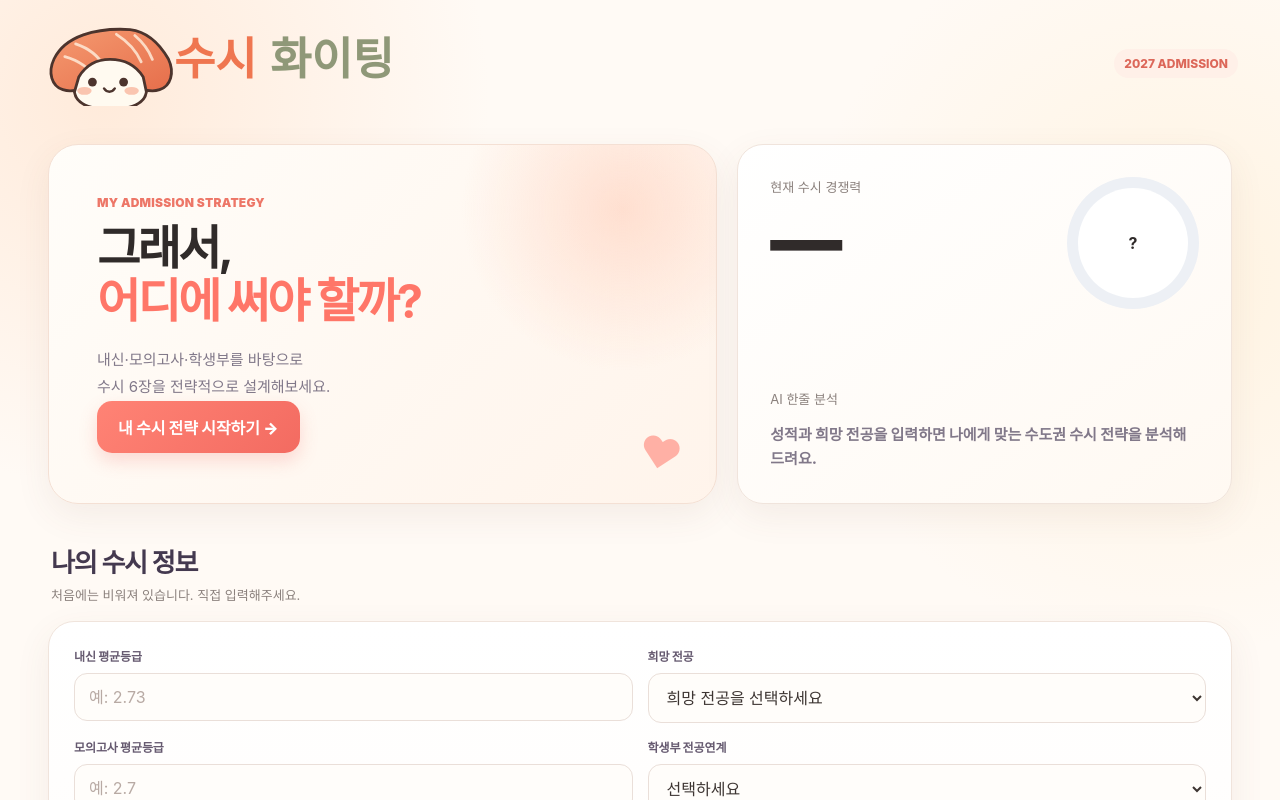
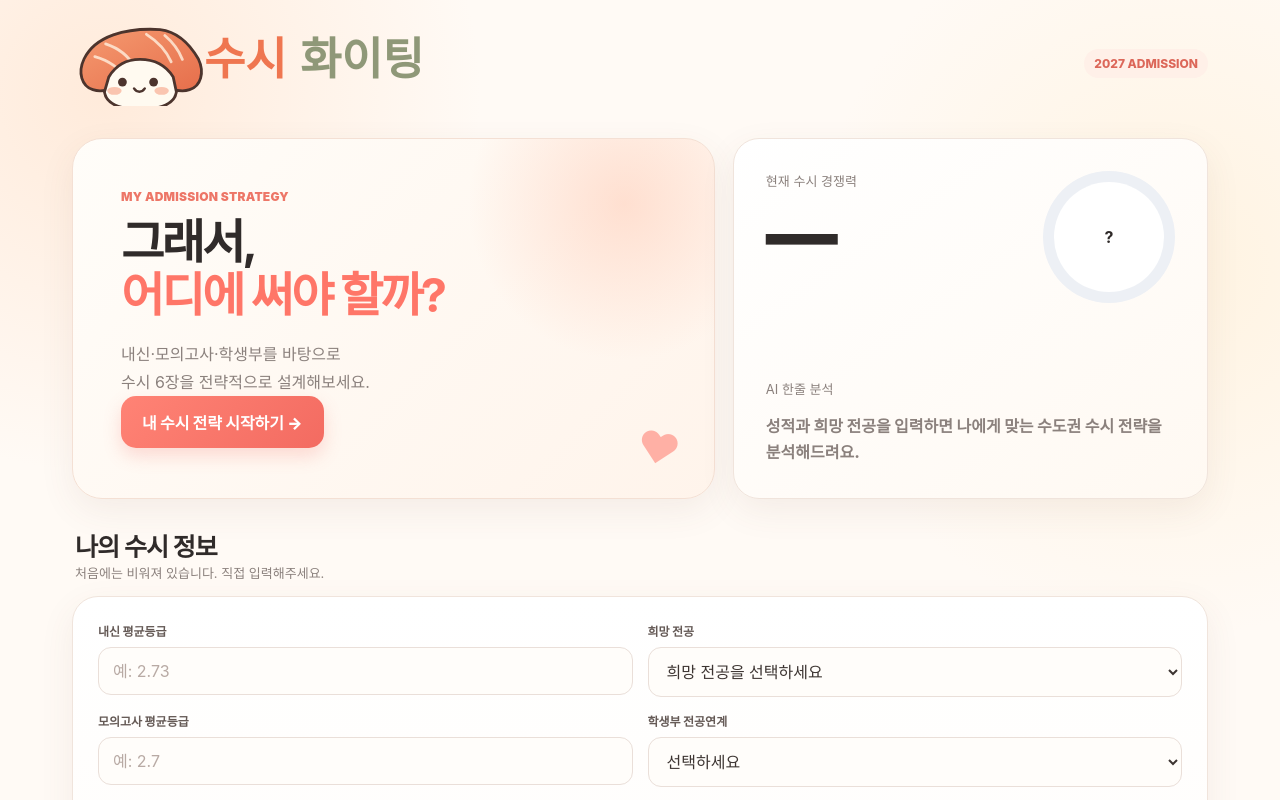
Before and after one commit to sooyachoco/2027-susi, a Next.js app: page /susi in a window 1280 px wide. Shown: the top 800 px of the page. Built offline with nearby package versions, Linux system fonts and the light colour scheme.

Commit message:
style: isolate regular planner theme from legacy susi

```diff
--- a/app/globals.css
+++ b/app/globals.css
@@ -267,7 +267,7 @@ main { padding: 18px 22px 70px; }
     radial-gradient(ellipse at 60% 75%, rgba(255, 235, 193, .22), transparent 30%),
     #fffaf8;
 }
-.app { max-width: 1240px; }
+.regular-home.app { max-width: 1240px; }
 .regular-home .topbar {
   padding: 20px 28px 17px;
   backdrop-filter: blur(16px);
@@ -282,9 +282,9 @@ main { padding: 18px 22px 70px; }
   background: linear-gradient(145deg, #a996df, #f29b9b);
   box-shadow: 0 7px 16px rgba(170, 143, 206, .24);
 }
-.topbar strong { color: #43374f; letter-spacing: -1px; }
-main { padding: 24px 28px 78px; }
-.hero { gap: 20px; align-items: stretch; }
+.regular-home .topbar strong { color: #43374f; letter-spacing: -1px; }
+.regular-home main { padding: 24px 28px 78px; }
+.regular-home .hero { gap: 20px; align-items: stretch; }
 .regular-home .heroCopy {
   min-height: 390px;
   padding: 48px 52px;
@@ -337,8 +337,8 @@ main { padding: 24px 28px 78px; }
   background-clip: text;
   -webkit-text-fill-color: transparent;
 }
-.hero p { max-width: 610px; color: #817889; font-size: 15px; line-height: 1.85; }
-.heroPills { display: flex; flex-wrap: wrap; gap: 8px; margin-top: 23px; }
+.regular-home .hero p { max-width: 610px; color: #817889; font-size: 15px; line-height: 1.85; }
+.regular-home .heroPills { display: flex; flex-wrap: wrap; gap: 8px; margin-top: 23px; }
 .regular-home .heroPills span {
   padding: 8px 12px;
   border: 1px solid rgba(232,218,235,.9);
@@ -352,9 +352,9 @@ main { padding: 24px 28px 78px; }
   display: flex; align-items: center; gap: 10px;
   margin-top: 25px; color: #8f8493; font-size: 11px;
 }
-.heroDataLine strong { color: #64566f; font-size: 12px; }
-.heroDataLine i { width: 3px; height: 3px; border-radius: 50%; background: #c5b7ce; }
-.heroDataLine span { margin-left: 3px; color: #a69ba9; }
+.regular-home .heroDataLine strong { color: #64566f; font-size: 12px; }
+.regular-home .heroDataLine i { width: 3px; height: 3px; border-radius: 50%; background: #c5b7ce; }
+.regular-home .heroDataLine span { margin-left: 3px; color: #a69ba9; }
 .regular-home .scoreHero {
   min-height: 390px;
   padding: 30px;
@@ -376,14 +376,14 @@ main { padding: 24px 28px 78px; }
   font-size: 104px;
   filter: none;
 }
-.scoreCardTop { display: flex; justify-content: space-between; align-items: center; position: relative; z-index: 1; }
+.regular-home .scoreCardTop { display: flex; justify-content: space-between; align-items: center; position: relative; z-index: 1; }
 .regular-home .scoreCardIcon {
   display: grid; place-items: center; width: 40px; height: 40px;
   border-radius: 14px; background: rgba(255,255,255,.68);
   color: #a18acb; font-size: 22px;
 }
-.scoreCardLabel { color: #9b8eae; font-size: 10px; font-weight: 900; letter-spacing: .16em; }
-.scoreHero .muted { margin-top: 30px; color: #80738f; font-weight: 700; }
+.regular-home .scoreCardLabel { color: #9b8eae; font-size: 10px; font-weight: 900; letter-spacing: .16em; }
+.regular-home .scoreHero .muted { margin-top: 30px; color: #80738f; font-weight: 700; }
 .regular-home .bigScore {
   margin: 4px 0 0;
   color: #7563a5;
@@ -391,17 +391,17 @@ main { padding: 24px 28px 78px; }
   line-height: 1;
   letter-spacing: -6px;
 }
-.scoreCardCaption { color: #746983; font-size: 14px; font-weight: 800; }
-.scoreCardFoot { display: flex; gap: 8px; margin-top: 25px; position: relative; z-index: 1; }
+.regular-home .scoreCardCaption { color: #746983; font-size: 14px; font-weight: 800; }
+.regular-home .scoreCardFoot { display: flex; gap: 8px; margin-top: 25px; position: relative; z-index: 1; }
 .regular-home .scoreCardFoot span {
   min-width: 52px; padding: 8px 12px; text-align: center;
   border: 1px solid rgba(255,255,255,.7); border-radius: 11px;
   background: rgba(255,255,255,.46); color: #8a7a9e; font-size: 11px; font-weight: 900;
 }
-.section { margin-top: 38px; }
-.sectionHead { margin-bottom: 17px; }
-.section h2 { color: #44394f; font-size: 26px; letter-spacing: -1.2px; }
-.sectionHead .muted { margin-top: 6px; }
+.regular-home .section { margin-top: 38px; }
+.regular-home .sectionHead { margin-bottom: 17px; }
+.regular-home .section h2 { color: #44394f; font-size: 26px; letter-spacing: -1.2px; }
+.regular-home .sectionHead .muted { margin-top: 6px; }
 .regular-home .panel {
   border: 1px solid #eee6f0;
   border-radius: 23px;
@@ -419,8 +419,8 @@ main { padding: 24px 28px 78px; }
   border-radius: 17px;
   background: linear-gradient(100deg, #faf6ff, #fff8f5);
 }
-.field { gap: 9px; }
-.field label { color: #665a70; font-size: 12px; letter-spacing: -.1px; }
+.regular-home .field { gap: 9px; }
+.regular-home .field label { color: #665a70; font-size: 12px; letter-spacing: -.1px; }
 .regular-home .field input, .regular-home .field select {
   min-height: 48px;
   padding: 13px 15px;
@@ -441,16 +441,16 @@ main { padding: 24px 28px 78px; }
   box-shadow: 0 9px 20px rgba(177,143,214,.24);
   letter-spacing: -.2px;
 }
-.primary:hover:not(:disabled) { box-shadow: 0 13px 25px rgba(177,143,214,.3); }
+.regular-home .primary:hover:not(:disabled) { box-shadow: 0 13px 25px rgba(177,143,214,.3); }
 .regular-home .secondary {
   border-color: #e9e0ed;
   border-radius: 12px;
   background: rgba(255,255,255,.86);
   color: #756780;
 }
-.secondary:hover { background: #faf5ff; border-color: #d9c9ed; }
-.six > .panel { padding: 26px; border-radius: 23px; }
-.six > .panel:hover { box-shadow: 0 17px 40px rgba(94,72,105,.12); }
+.regular-home .secondary:hover { background: #faf5ff; border-color: #d9c9ed; }
+.regular-home .six > .panel { padding: 26px; border-radius: 23px; }
+.regular-home .six > .panel:hover { box-shadow: 0 17px 40px rgba(94,72,105,.12); }
 .regular-home .balance {
   border-color: #eee5f3;
   background: linear-gradient(120deg, #fff, #fbf7ff 65%, #fff7f2);
@@ -465,29 +465,29 @@ main { padding: 24px 28px 78px; }
   background: rgba(255,255,255,.67);
   color: #817687;
 }
-.footer { color: #b0a4b4; padding-bottom: 12px; }
+.regular-home .footer { color: #b0a4b4; padding-bottom: 12px; }
 @media (max-width: 760px) {
-  .topbar { padding: 14px 15px 13px; }
-  .topbar:after { left: 15px; right: 15px; }
-  main { padding: 16px 14px 56px; }
-  .hero { gap: 13px; }
-  .heroCopy { min-height: auto; padding: 31px 24px 34px; border-radius: 25px; }
-  .heroCopy:after { right: 18px; bottom: 12px; font-size: 54px; }
-  .hero h1 { margin-top: 18px; font-size: 37px; letter-spacing: -2px; }
-  .hero p { font-size: 13px; line-height: 1.8; }
-  .heroPills { gap: 6px; margin-top: 18px; }
-  .heroPills span { padding: 7px 9px; font-size: 10px; }
-  .heroDataLine { flex-wrap: wrap; margin-top: 20px; }
-  .scoreHero { min-height: 250px; padding: 23px; border-radius: 25px; }
-  .scoreHero .muted { margin-top: 19px; }
-  .bigScore { font-size: 76px; }
-  .scoreHero:after { bottom: 50px; font-size: 76px; }
-  .section { margin-top: 30px; }
-  .section h2 { font-size: 22px; }
-  .form { padding: 17px; gap: 14px; }
-  .form > .field:first-child { padding: 14px; }
-  .primary { width: 100%; }
-  .section > div[style*="justify-content: flex-end"] { display: block !important; }
+  .regular-home .topbar { padding: 14px 15px 13px; }
+  .regular-home .topbar:after { left: 15px; right: 15px; }
+  .regular-home main { padding: 16px 14px 56px; }
+  .regular-home .hero { gap: 13px; }
+  .regular-home .heroCopy { min-height: auto; padding: 31px 24px 34px; border-radius: 25px; }
+  .regular-home .heroCopy:after { right: 18px; bottom: 12px; font-size: 54px; }
+  .regular-home .hero h1 { margin-top: 18px; font-size: 37px; letter-spacing: -2px; }
+  .regular-home .hero p { font-size: 13px; line-height: 1.8; }
+  .regular-home .heroPills { gap: 6px; margin-top: 18px; }
+  .regular-home .heroPills span { padding: 7px 9px; font-size: 10px; }
+  .regular-home .heroDataLine { flex-wrap: wrap; margin-top: 20px; }
+  .regular-home .scoreHero { min-height: 250px; padding: 23px; border-radius: 25px; }
+  .regular-home .scoreHero .muted { margin-top: 19px; }
+  .regular-home .bigScore { font-size: 76px; }
+  .regular-home .scoreHero:after { bottom: 50px; font-size: 76px; }
+  .regular-home .section { margin-top: 30px; }
+  .regular-home .section h2 { font-size: 22px; }
+  .regular-home .form { padding: 17px; gap: 14px; }
+  .regular-home .form > .field:first-child { padding: 14px; }
+  .regular-home .primary { width: 100%; }
+  .regular-home .section > div[style*="justify-content: flex-end"] { display: block !important; }
 }
 @media (prefers-reduced-motion: reduce) {
   *, *::before, *::after { scroll-behavior: auto !important; transition-duration: .01ms !important; }
```
